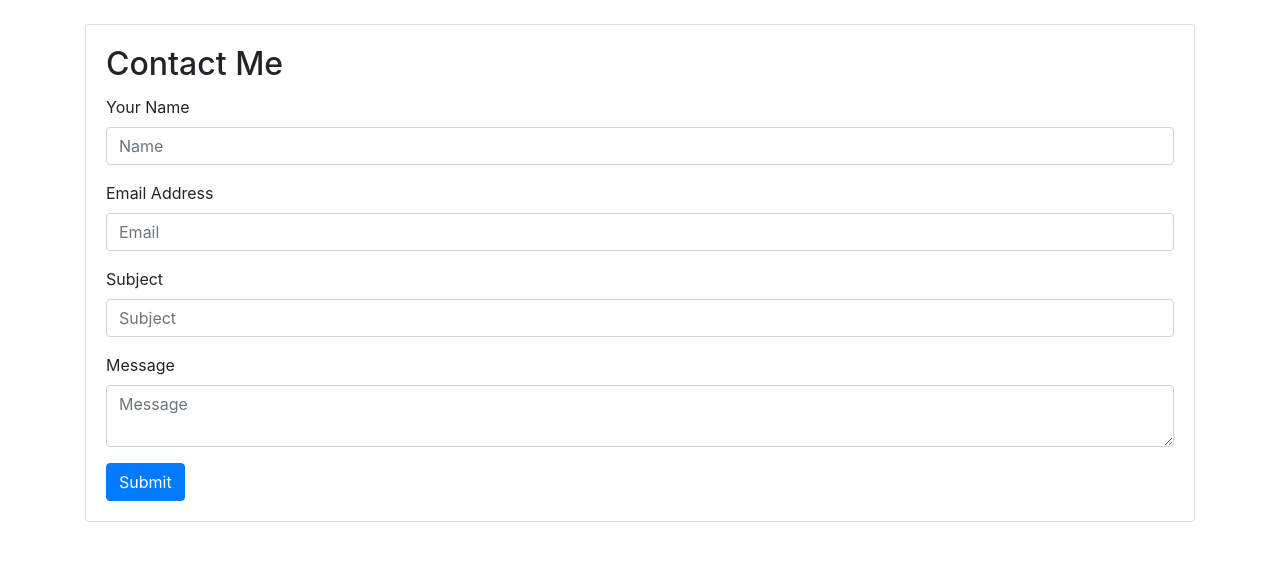
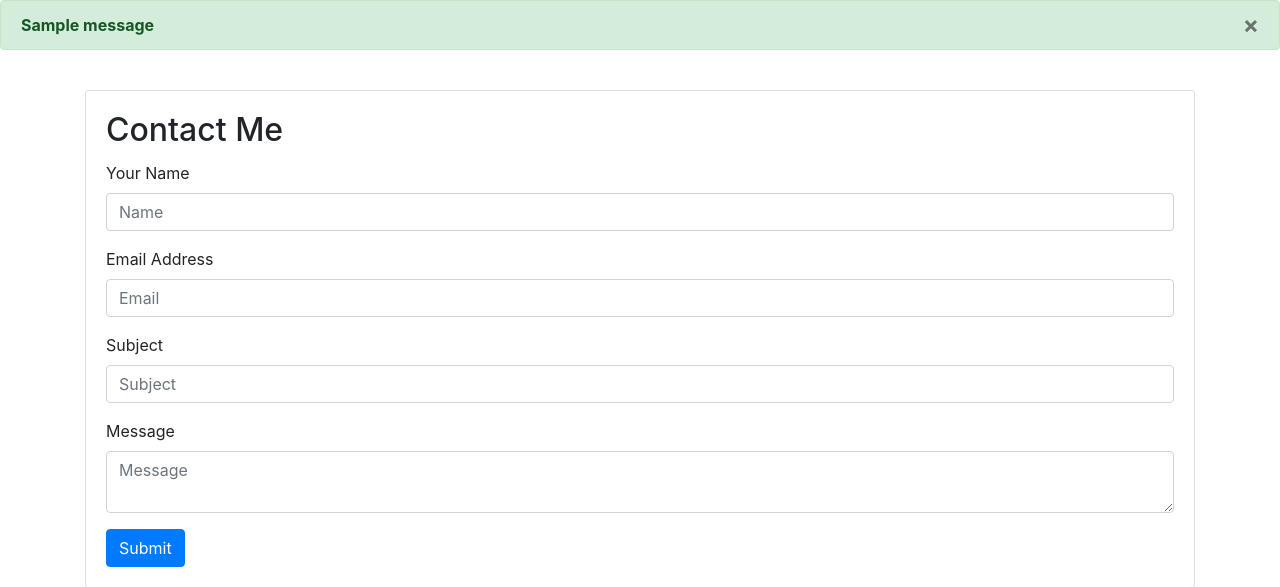
Before and after one commit to EthanAMoss/personal-website, a Flask app: page /contact in a window 1280 px wide. Shown: the part 64-651 px from the top of the page. Run offline with Flask 2, Linux system fonts and the light colour scheme; one stand-in notice (Sample message) is shown; some libraries are stand-ins or nearby versions.

Commit message:
Added flashing message support

```diff
--- a/emoss_website/templates/base.jinja2.html
+++ b/emoss_website/templates/base.jinja2.html
@@ -3,7 +3,7 @@
     <head>
         <title>{% block title %}Ethan Moss{% endblock %}</title>
 
-{# {% import 'macros.jinja2.html' as macros %} #}
+{% import 'macros.jinja2.html' as macros %}
 
 {# Set the class for the body tag #}
 {% set body_class = request.endpoint %}
@@ -67,7 +67,7 @@
         <div class="container main_body">
 
         {% block main_body %}
-            {# {{ macros.render_flash() }} #}
+            {{ macros.render_flash() }}
         {% endblock %}
         </div> <!-- /.container.main_body -->
 
--- a/emoss_website/templates/contact.jinja2.html
+++ b/emoss_website/templates/contact.jinja2.html
@@ -8,6 +8,8 @@
 
 
     {% block main_body %}
+        {{ super() }}
+
         <div class="container">
             <br />
             <div class="card">
--- /dev/null
+++ b/emoss_website/templates/macros.jinja2.html
@@ -0,0 +1,14 @@
+{% macro render_flash() %}
+
+    {% with messages = get_flashed_messages(with_categories=True) %}
+    {% if messages %}
+        {% for category, message in messages %}
+        <div class="alert alert-{{ category }}">
+            <a class="close" data-dismiss="alert" href="#" aria-hidden="true">&times;</a>
+            <strong>{{ message }}</strong>
+        </div>
+        {% endfor %}
+    {% endif %}
+    {% endwith %}
+
+{% endmacro %}
```
